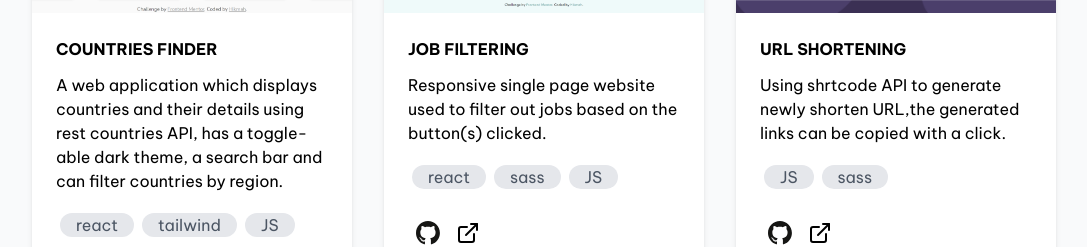
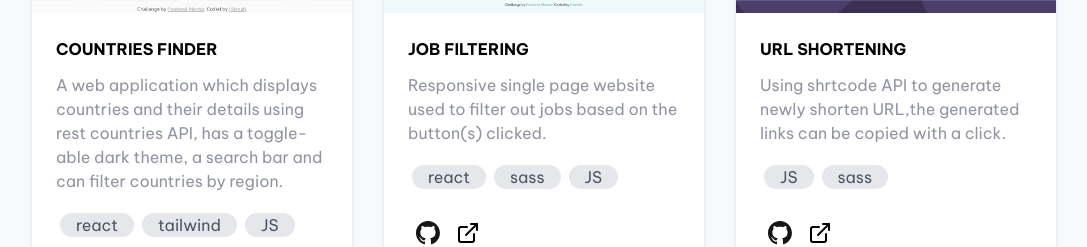
Before and after one commit to Hikmahx/Hikmah-s-Portfolio-Website, a React (Create React App) app: page / in a window 1280 px wide. Shown: the part 1451-1698 px from the top of the page, without its empty margins (96-1183 px from the left). Built offline with nearby package versions, Linux system fonts and the light colour scheme.

Commit message:
project.scss completed

```diff
--- a/public/css/_projects.scss
+++ b/public/css/_projects.scss
@@ -0,0 +1,20 @@
+.projects{
+  .project{
+    .info{
+      p{
+        color: #9194a1;
+        height: max-content;
+      }
+
+      .links{
+        a{
+          transform: translateY(0);
+          transition: 0.4s ease-in-out;
+          &:hover{
+            transform: translateY(-0.4rem);
+          }
+        }
+      }
+    }
+  }
+}
--- a/public/css/style.css
+++ b/public/css/style.css
@@ -125,4 +125,23 @@ header .menu ul {
 .skills .container .skill {
   scroll-snap-align: center;
 }
+
+.projects .project .info p {
+  color: #9194a1;
+  height: -webkit-max-content;
+  height: -moz-max-content;
+  height: max-content;
+}
+
+.projects .project .info .links a {
+  -webkit-transform: translateY(0);
+          transform: translateY(0);
+  -webkit-transition: 0.4s ease-in-out;
+  transition: 0.4s ease-in-out;
+}
+
+.projects .project .info .links a:hover {
+  -webkit-transform: translateY(-0.4rem);
+          transform: translateY(-0.4rem);
+}
 /*# sourceMappingURL=style.css.map */
```
Also changed, not shown: 1 other file (tests, documents, lock files or other folders).
